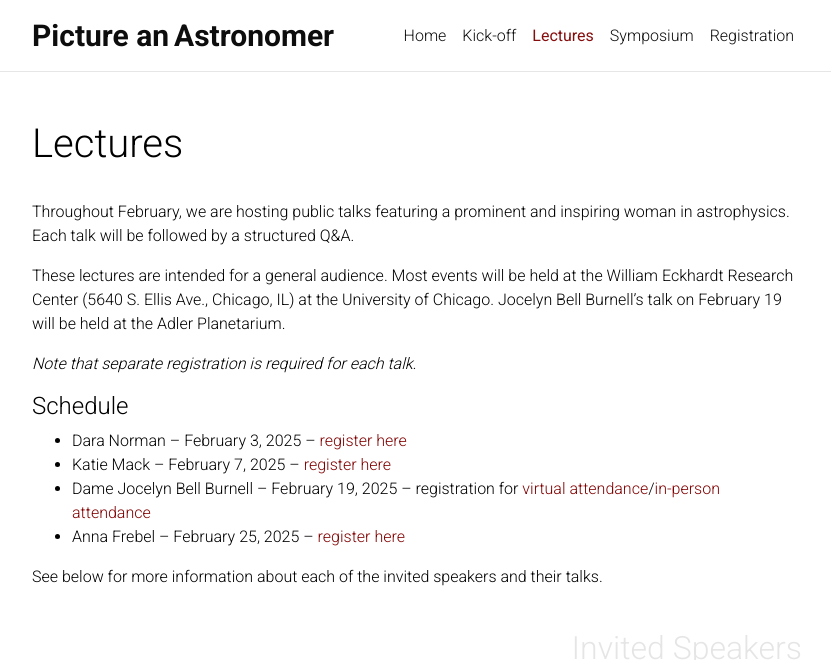
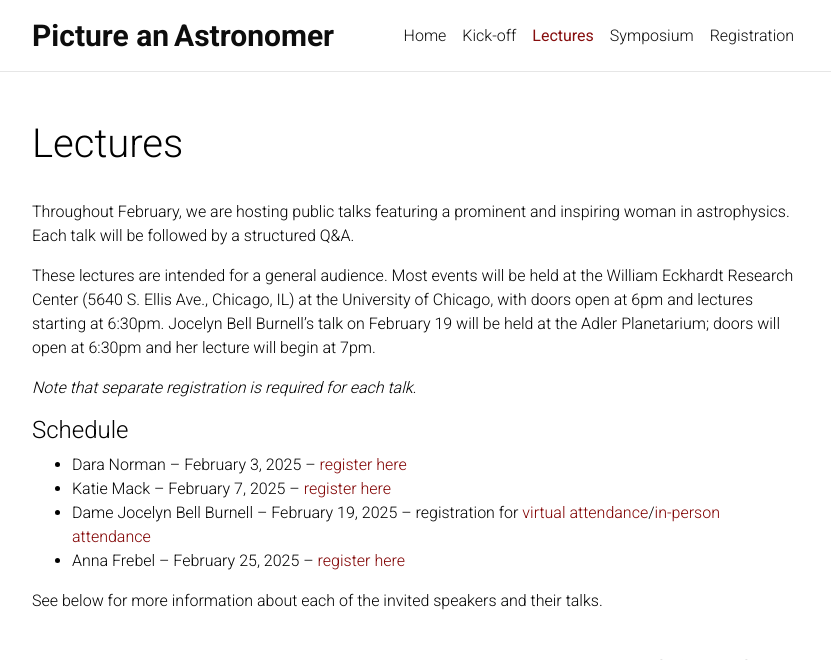
Before and after one commit to pictureanastronomer/pictureanastronomer.github.io, a Jekyll site: the page built from _pages/publiclectures.md, in a window 1280 px wide and 900 px high, cut to the strip 0-660 px from the top of the window. Shown: the whole strip, without its empty margins (223-1054 px from the left). Built offline with Jekyll 4.4.1, drawn with Linux system fonts in a browser that asks for light colours; nearby versions of some CDN libraries; full-size pictures stand in for the smaller copies a plugin makes; comment, search, counter and statistics services are not loaded; a style sheet for code colours, icons or effects is not loaded.

Commit message:
make doors/lecture times explicit

```diff
--- a/_pages/publiclectures.md
+++ b/_pages/publiclectures.md
@@ -13,7 +13,7 @@
 
 Throughout February, we are hosting public talks featuring a prominent and inspiring woman in astrophysics. Each talk will be followed by a structured Q&A.
 
-These lectures are intended for a general audience. Most events will be held at the William Eckhardt Research Center (5640 S. Ellis Ave., Chicago, IL) at the University of Chicago. Jocelyn Bell Burnell's talk on February 19 will be held at the Adler Planetarium.
+These lectures are intended for a general audience. Most events will be held at the William Eckhardt Research Center (5640 S. Ellis Ave., Chicago, IL) at the University of Chicago, with doors open at 6pm and lectures starting at 6:30pm. Jocelyn Bell Burnell's talk on February 19 will be held at the Adler Planetarium; doors will open at 6:30pm and her lecture will begin at 7pm.
 
 
 *Note that separate registration is required for each talk.*
```
